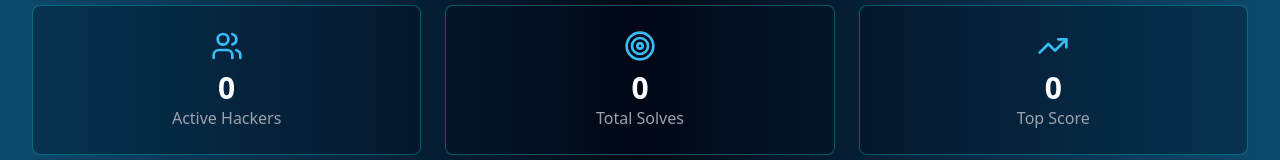
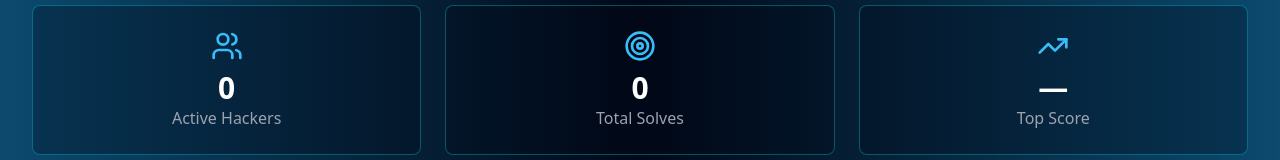
Before and after one commit to RayMuvz/xploitrum.org, a Next.js app in the folder frontend/: page /leaderboard in a window 1280 px wide. Shown: the part 283-443 px from the top of the page. Built offline with nearby package versions, Linux system fonts and the light colour scheme; no server answers.

Commit message:
Top Score Change

```diff
--- a/frontend/src/app/leaderboard/page.tsx
+++ b/frontend/src/app/leaderboard/page.tsx
@@ -131,7 +131,9 @@ export default function LeaderboardPage() {
                         >
                             <TrendingUp className="h-8 w-8 mx-auto text-cyber-400 mb-2" />
                             <p className="text-3xl font-bold text-white">
-                                {leaderboard.length > 0 ? leaderboard[0].score : 0}
+                                {leaderboard.length > 0
+                                    ? `${leaderboard[0].username}: ${leaderboard[0].score}`
+                                    : '—'}
                             </p>
                             <p className="text-gray-400">Top Score</p>
                         </motion.div>
```
